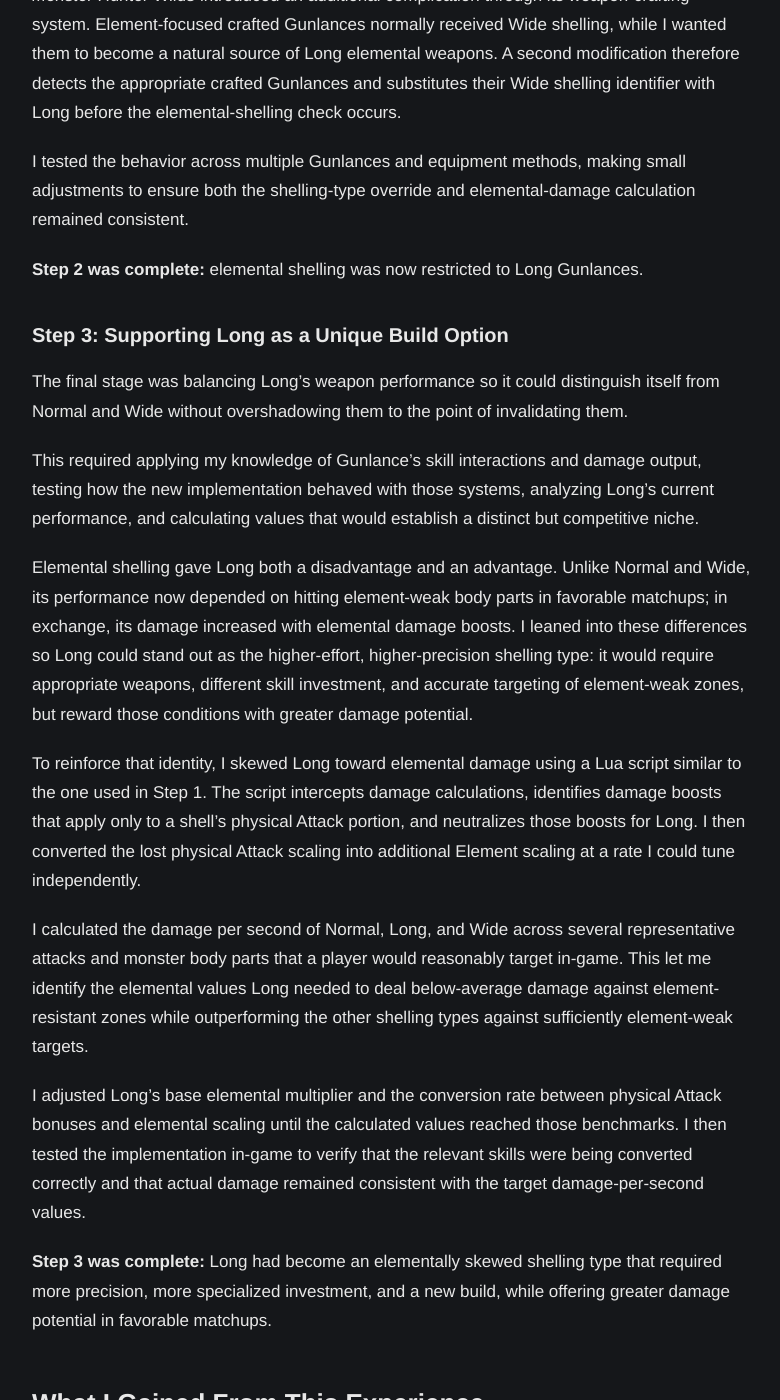
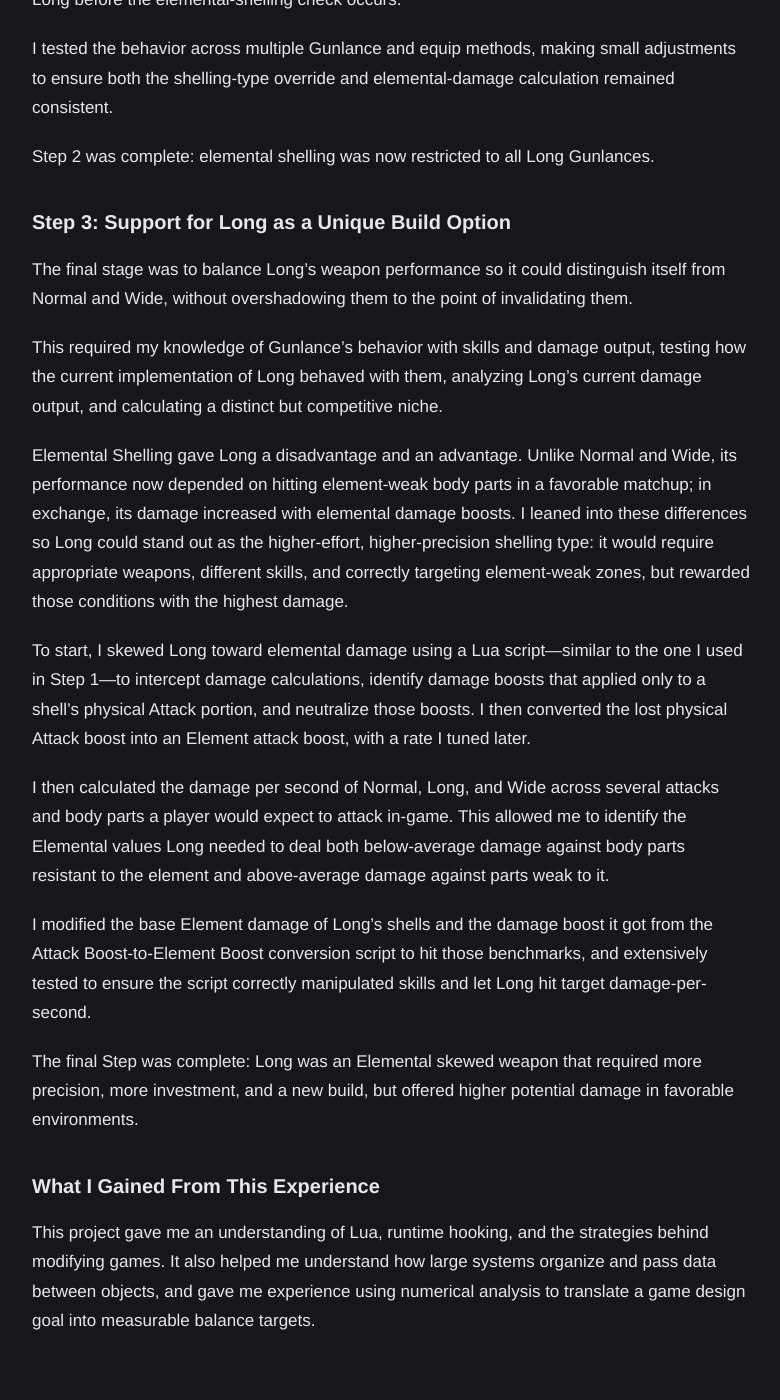
Before and after one commit to Gwaegs/Gabriel_Waegner.github.io, a Jekyll site: the page built from entries/projects/elemental-shelling/en.md, in a window 1280 px wide and 1400 px high, scrolled down 2487 px. Shown: the whole window, without its empty margins (248-1028 px from the left). Built offline with Jekyll 4.4.1, drawn with Linux system fonts in a browser that asks for light colours; some of the changed text lies outside the part shown.

Commit message:
Restore original Elemental Shelling case study wording

```diff
--- a/entries/projects/elemental-shelling/en.md
+++ b/entries/projects/elemental-shelling/en.md
@@ -14,7 +14,7 @@ technologies: [Lua, REFramework]
 code: ""
 demo: ""
 paper: ""
-excerpt: "A gameplay rebalance for Long-type Gunlance that adds weapon-element scaling to shelling attacks, creating a distinct elemental build with matchup-dependent strengths and weaknesses."
+excerpt: "A gameplay rebalance for the Long-type Gunlance in Monster Hunter Wilds that adds weapon-element scaling to Gunlance's unique shelling attacks."
 ---
 
 ## Overview
@@ -33,15 +33,13 @@ Elemental shelling provided that avenue. Standard shelling does not inherit the
 
 I designed the intended elemental-shelling behavior, damage model, Long-specific identity, and interactions with existing game systems.
 
-I investigated the game's weapon data and runtime behavior using unpacked game files, diagnostic scripts, runtime logging, and testing. This involved identifying the parameters responsible for shelling damage, determining where weapon element could be introduced into the damage calculation, locating the data used to distinguish shelling types, and testing how those systems behaved across different Gunlances and equipment contexts.
+I investigated the game's weapon data and runtime behavior using unpacked game files, diagnostic scripts, runtime logging, and testing. This involved identifying the parameters responsible for shelling damage, determining where weapon element could be introduced into the damage calculation, locating the data used to distinguish shelling types, and testing how those systems behaved over different Gunlances and equipment contexts.
 
-I then oversaw the implementation through runtime hooks, Lua scripts, and modifications to load-time weapon data. I evaluated in-game behavior, diagnosed incorrect or inconsistent results, and iterated until the implementation aligned with the intended behavior and the weapon-performance targets I established through numerical analysis.
-
-## Process
+I then oversaw the implementation through runtime hooks and Lua scripts, and modifications to load-time weapon data. Additionally, I evaluated in-game behavior, diagnosed results, and iterated until the implementation aligned with intended game behavior and the weapon-performance metrics I targeted through numerical analysis.
 
 ### Step 1: Enabling Elemental Shelling
 
-Using tools created by other mod developers, I unpacked the game's weapon data and found the values tied to Gunlance shelling attacks. No simple flag enabled weapon-element damage. Instead, shells contained a fixed amount of fire damage that did not scale with the weapon's elemental value or element type.
+Using tools created by other mod developers, I unpacked the game's weapon data and found the values tied to Gunlance shelling attacks. No simple flag enabled weapon-element damage. Instead, shells contained a fixed amount of fire damage that didn't scale with the weapon's elemental value or element type.
 
 That meant I needed to look beyond the weapon-data files and investigate the game's damage calculation itself. I used a diagnostic script to log player- and enemy-related subroutines that ran during the short window when a shell struck a monster. This identified a damage-processing subroutine whose argument contained the shell's attack parameters.
 
@@ -49,38 +47,38 @@ Among those parameters were two values that controlled whether weapon-element da
 
 By hooking that subroutine at runtime, I could modify those parameters before the game completed its damage calculation, enabling elemental damage and supplying an elemental multiplier of my choosing.
 
-**Step 1 was complete:** shelling could now inherit the equipped weapon's actual element.
+Step 1 was complete: shelling could now inherit the equipped weapon's actual element.
 
 ### Step 2: Restricting Elemental Shelling to Long
 
 The next requirement was making the mechanic exclusive to Long-type Gunlances.
 
-I used a similar runtime-investigation process, this time logging subroutines that executed when a player equipped a weapon. The weapon objects passed through these routines contained a `ShellingType` enum, which let me identify the value corresponding to Long shelling.
+I used a similar runtime-investigation process, this time logging subroutines that executed when a player equipped a weapon. The weapon objects passed through these routines contained a ShellingType enum, which let me identify the value corresponding to Long shelling.
 
 I then added a condition to the elemental-shelling logic so that the damage modification occurred only when the equipped weapon was a Gunlance using the Long shelling type.
 
 *Monster Hunter Wilds* introduced an additional complication through its weapon-crafting system. Element-focused crafted Gunlances normally received Wide shelling, while I wanted them to become a natural source of Long elemental weapons. A second modification therefore detects the appropriate crafted Gunlances and substitutes their Wide shelling identifier with Long before the elemental-shelling check occurs.
 
-I tested the behavior across multiple Gunlances and equipment methods, making small adjustments to ensure both the shelling-type override and elemental-damage calculation remained consistent.
+I tested the behavior across multiple Gunlance and equip methods, making small adjustments to ensure both the shelling-type override and elemental-damage calculation remained consistent.
 
-**Step 2 was complete:** elemental shelling was now restricted to Long Gunlances.
+Step 2 was complete: elemental shelling was now restricted to all Long Gunlances.
 
-### Step 3: Supporting Long as a Unique Build Option
+### Step 3: Support for Long as a Unique Build Option
 
-The final stage was balancing Long's weapon performance so it could distinguish itself from Normal and Wide without overshadowing them to the point of invalidating them.
+The final stage was to balance Long’s weapon performance so it could distinguish itself from Normal and Wide, without overshadowing them to the point of invalidating them.
 
-This required applying my knowledge of Gunlance's skill interactions and damage output, testing how the new implementation behaved with those systems, analyzing Long's current performance, and calculating values that would establish a distinct but competitive niche.
+This required my knowledge of Gunlance’s behavior with skills and damage output, testing how the current implementation of Long behaved with them, analyzing Long’s current damage output, and calculating a distinct but competitive niche.
 
-Elemental shelling gave Long both a disadvantage and an advantage. Unlike Normal and Wide, its performance now depended on hitting element-weak body parts in favorable matchups; in exchange, its damage increased with elemental damage boosts. I leaned into these differences so Long could stand out as the higher-effort, higher-precision shelling type: it would require appropriate weapons, different skill investment, and accurate targeting of element-weak zones, but reward those conditions with greater damage potential.
+Elemental Shelling gave Long a disadvantage and an advantage. Unlike Normal and Wide, its performance now depended on hitting element-weak body parts in a favorable matchup; in exchange, its damage increased with elemental damage boosts. I leaned into these differences so Long could stand out as the higher-effort, higher-precision shelling type: it would require appropriate weapons, different skills, and correctly targeting element-weak zones, but rewarded those conditions with the highest damage.
 
-To reinforce that identity, I skewed Long toward elemental damage using a Lua script similar to the one used in Step 1. The script intercepts damage calculations, identifies damage boosts that apply only to a shell's physical Attack portion, and neutralizes those boosts for Long. I then converted the lost physical Attack scaling into additional Element scaling at a rate I could tune independently.
+To start, I skewed Long toward elemental damage using a Lua script—similar to the one I used in Step 1—to intercept damage calculations, identify damage boosts that applied only to a shell’s physical Attack portion, and neutralize those boosts. I then converted the lost physical Attack boost into an Element attack boost, with a rate I tuned later.
 
-I calculated the damage per second of Normal, Long, and Wide across several representative attacks and monster body parts that a player would reasonably target in-game. This let me identify the elemental values Long needed to deal below-average damage against element-resistant zones while outperforming the other shelling types against sufficiently element-weak targets.
+I then calculated the damage per second of Normal, Long, and Wide across several attacks and body parts a player would expect to attack in-game. This allowed me to identify the Elemental values Long needed to deal both below-average damage against body parts resistant to the element and above-average damage against parts weak to it.
 
-I adjusted Long's base elemental multiplier and the conversion rate between physical Attack bonuses and elemental scaling until the calculated values reached those benchmarks. I then tested the implementation in-game to verify that the relevant skills were being converted correctly and that actual damage remained consistent with the target damage-per-second values.
+I modified the base Element damage of Long’s shells and the damage boost it got from the Attack Boost-to-Element Boost conversion script to hit those benchmarks, and extensively tested to ensure the script correctly manipulated skills and let Long hit target damage-per-second.
 
-**Step 3 was complete:** Long had become an elementally skewed shelling type that required more precision, more specialized investment, and a new build, while offering greater damage potential in favorable matchups.
+The final Step was complete: Long was an Elemental skewed weapon that required more precision, more investment, and a new build, but offered higher potential damage in favorable environments.
 
-## What I Gained From This Experience
+### What I Gained From This Experience
 
-This project gave me practical experience with Lua, runtime hooking, and the broader process of modifying an unfamiliar game system. It also improved my understanding of how large software systems organize and pass data between objects, and gave me experience using numerical analysis to translate a gameplay-design goal into measurable implementation and balance targets.
+This project gave me an understanding of Lua, runtime hooking, and the strategies behind modifying games. It also helped me understand how large systems organize and pass data between objects, and gave me experience using numerical analysis to translate a game design goal into measurable balance targets.
```
Also changed, not shown: other parts of entries/projects/elemental-shelling/en.md (+1 -1 lines).
